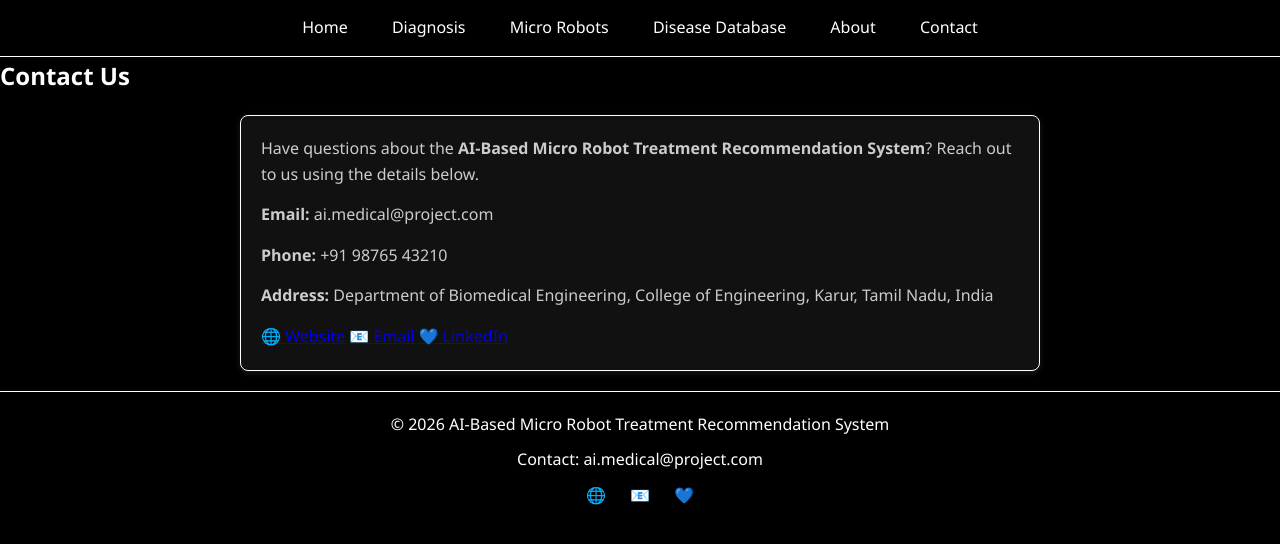
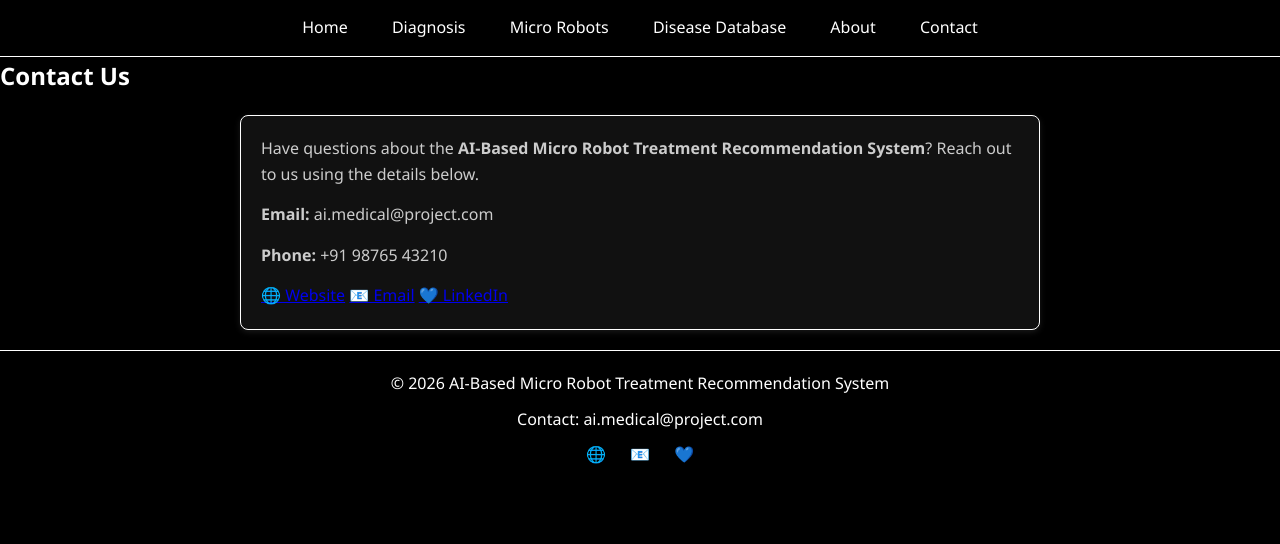
Before and after one commit to asmitha-create/targeted-drug-delivery-system-using-micro-robots, a plain HTML site: page contact.html in a window 1280 px wide. Drawn offline with Linux system fonts and the light colour scheme.

Commit message:
Update contact.html

```diff
--- a/contact.html
+++ b/contact.html
@@ -29,7 +29,6 @@
       </p>
       <p><b>Email:</b> ai.medical@project.com</p>
       <p><b>Phone:</b> +91 98765 43210</p>
-      <p><b>Address:</b> Department of Biomedical Engineering, College of Engineering, Karur, Tamil Nadu, India</p>
       <div class="social-icons">
         <a href="#" class="social-link">🌐 Website</a>
         <a href="#" class="social-link">📧 Email</a>
```
